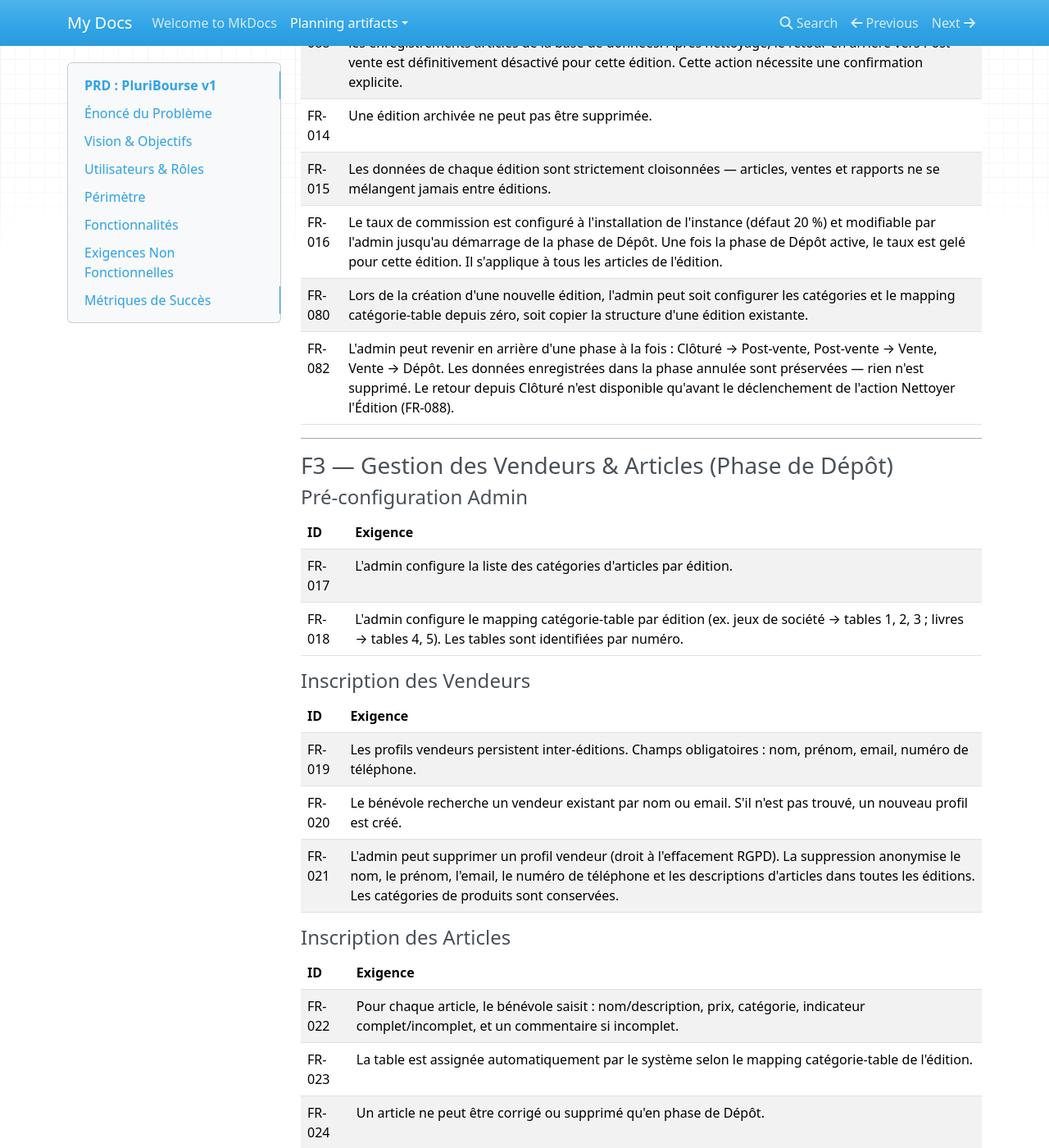
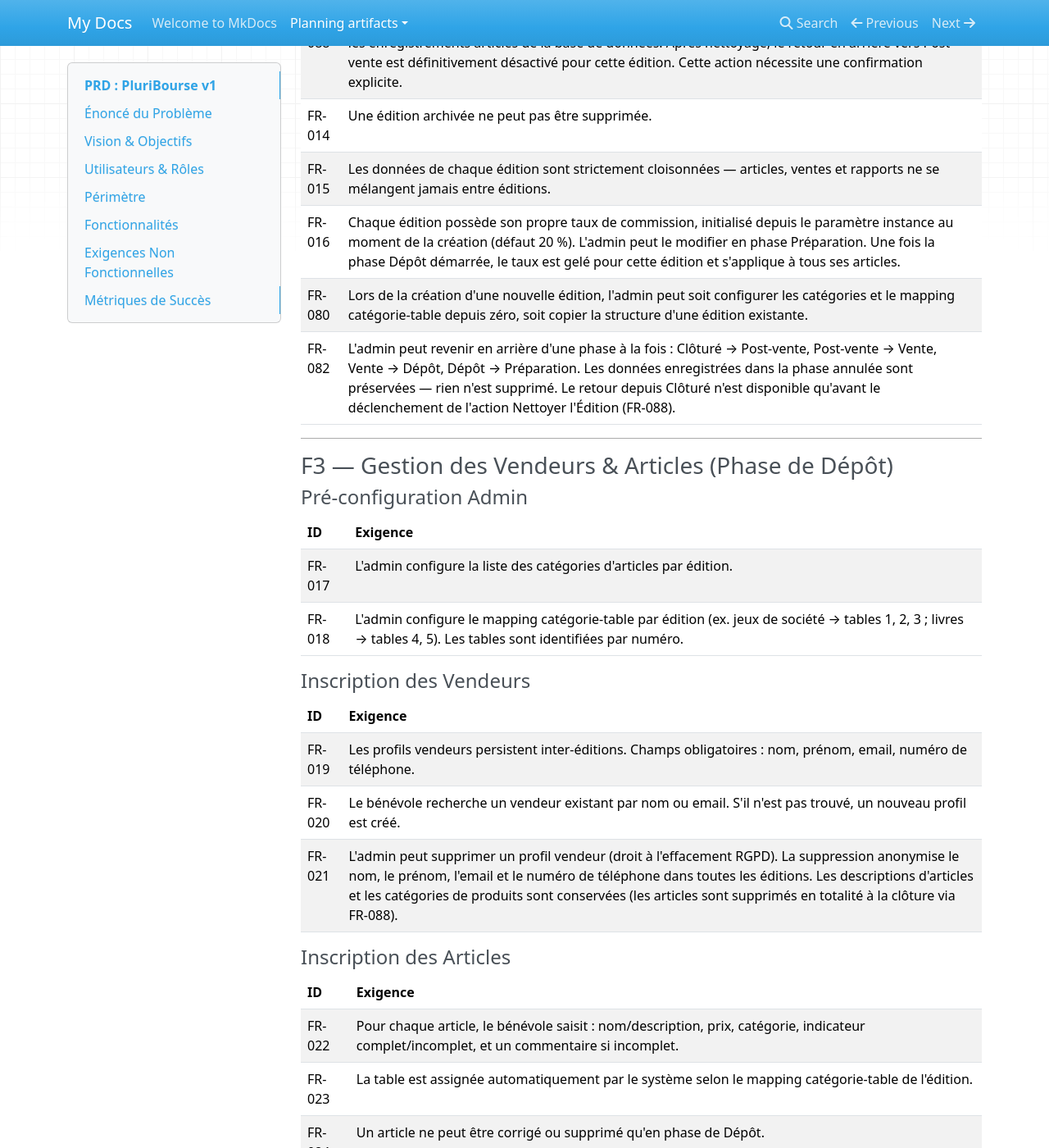
Before and after one commit to Manerial/PluriBourse, an MkDocs documentation site: the page built from _bmad-output/planning-artifacts/prds/prd-PluriBourse-2026-06-08/prd.md, in a window 1280 px wide and 1400 px high, scrolled down 3883 px. Shown: the whole window at 82% size. Built offline with MkDocs 1.6.1, drawn with Linux system fonts in a browser that asks for light colours; nearby versions of some CDN libraries; some of the changed text lies outside the part shown.

Commit message:
Review docs

```diff
--- a/_bmad-output/planning-artifacts/prds/prd-PluriBourse-2026-06-08/prd.md
+++ b/_bmad-output/planning-artifacts/prds/prd-PluriBourse-2026-06-08/prd.md
@@ -31,7 +31,7 @@
 
 | ID | Objectif | Indicateur d'Orientation |
 |---|---|---|
-| G1 | Couvrir le cycle de vie complet de l'événement | Les trois phases (Dépôt → Vente → Post-vente) fonctionnent de bout en bout sans intervention technique |
+| G1 | Couvrir le cycle de vie complet de l'événement | Les quatre phases (Préparation → Dépôt → Vente → Post-vente) fonctionnent de bout en bout sans intervention technique |
 | G2 | Fonctionner sur du matériel modeste | Tourne sur Raspberry Pi 4 (2 Go RAM) sans dégradation notable sous charge événementielle |
 | G3 | Déployable par un utilisateur non technique | Une association peut installer et configurer la plateforme sans développeur, avec le guide seul |
 | G4 | Supporter plusieurs associations indépendantes | Chaque instance est isolée ; le modèle est conçu pour la réplication |
@@ -61,7 +61,7 @@
 
 **Gestion des Événements**
 - Nommage libre des éditions ; plusieurs éditions par an supportées
-- Cycle de vie des phases contrôlé par l'admin : Dépôt → Vente → Post-vente → Clôturé
+- Cycle de vie des phases contrôlé par l'admin : Préparation → Dépôt → Vente → Post-vente → Clôturé
 - Dialogue de confirmation requis pour toute transition de phase (avant ou arrière)
 - Retour en arrière disponible phase par phase ; données toujours préservées
 - Action optionnelle post-clôture « Nettoyer l'Édition » : supprime définitivement les enregistrements articles et désactive le retour en arrière
@@ -110,7 +110,6 @@
 - Migration de données depuis des outils existants
 - Rôle de consultation en lecture seule
 - Mécanisme de sauvegarde/restauration des données
-- Taux de commission modifiable par édition
 
 ---
 
@@ -123,7 +122,7 @@
 | ID | Exigence |
 |---|---|
 | FR-001 | L'interface utilisateur est disponible en anglais et en français. |
-| FR-002 | La langue par défaut de l'interface est détectée depuis le navigateur au premier accès et stockée dans les préférences du compte utilisateur. |
+| FR-002 | La langue par défaut de l'interface est détectée depuis le navigateur et stockée dans les préférences du compte à la première connexion de l'utilisateur. |
 | FR-003 | Chaque utilisateur peut modifier sa préférence de langue dans les paramètres du compte. |
 | FR-004 | Tout le texte de l'interface est externalisé — aucun texte d'interface n'est codé en dur dans le code source. |
 | FR-005 | La langue de tous les documents imprimés (bordereaux de dépôt, factures acheteur, bilans de vente, rapports) est configurée au niveau de l'instance par l'admin. |
@@ -138,16 +137,16 @@
 |---|---|
 | FR-008 | L'admin peut créer une édition avec un nom libre (ex. « Bourse de printemps 2026 », « Vide-grenier novembre »). |
 | FR-009 | Plusieurs éditions peuvent être créées par an. |
-| FR-010 | Une seule édition peut être active à la fois. |
+| FR-010 | Une seule édition peut être active à la fois. Une édition est « active » tant qu'elle est en phase Préparation, Dépôt, Vente ou Post-vente. Une édition Clôturée n'est plus active. |
 | FR-011 | Toute transition de phase — avant ou arrière — nécessite une confirmation explicite de l'admin via un dialogue. |
 | FR-012 | La phase active de l'édition courante est affichée clairement à tous les utilisateurs connectés. |
 | FR-013 | L'admin déclenche la clôture de l'édition via un bouton « Clôturer l'Édition » en phase Post-vente. Tous les documents sont générés en PDF dans les deux langues (EN et FR). L'édition passe en lecture seule. Les enregistrements articles restent en base jusqu'à ce que l'admin déclenche explicitement l'action Nettoyer. |
 | FR-088 | Après clôture, l'admin peut déclencher une action **« Nettoyer l'Édition »** qui supprime définitivement les enregistrements articles de la base de données. Après nettoyage, le retour en arrière vers Post-vente est définitivement désactivé pour cette édition. Cette action nécessite une confirmation explicite. |
 | FR-014 | Une édition archivée ne peut pas être supprimée. |
 | FR-015 | Les données de chaque édition sont strictement cloisonnées — articles, ventes et rapports ne se mélangent jamais entre éditions. |
-| FR-016 | Le taux de commission est configuré à l'installation de l'instance (défaut 20 %) et modifiable par l'admin jusqu'au démarrage de la phase de Dépôt. Une fois la phase de Dépôt active, le taux est gelé pour cette édition. Il s'applique à tous les articles de l'édition. |
+| FR-016 | Chaque édition possède son propre taux de commission, initialisé depuis le paramètre instance au moment de la création (défaut 20 %). L'admin peut le modifier en phase Préparation. Une fois la phase Dépôt démarrée, le taux est gelé pour cette édition et s'applique à tous ses articles. |
 | FR-080 | Lors de la création d'une nouvelle édition, l'admin peut soit configurer les catégories et le mapping catégorie-table depuis zéro, soit copier la structure d'une édition existante. |
-| FR-082 | L'admin peut revenir en arrière d'une phase à la fois : Clôturé → Post-vente, Post-vente → Vente, Vente → Dépôt. Les données enregistrées dans la phase annulée sont préservées — rien n'est supprimé. Le retour depuis Clôturé n'est disponible qu'avant le déclenchement de l'action Nettoyer l'Édition (FR-088). |
+| FR-082 | L'admin peut revenir en arrière d'une phase à la fois : Clôturé → Post-vente, Post-vente → Vente, Vente → Dépôt, Dépôt → Préparation. Les données enregistrées dans la phase annulée sont préservées — rien n'est supprimé. Le retour depuis Clôturé n'est disponible qu'avant le déclenchement de l'action Nettoyer l'Édition (FR-088). |
 
 ---
 
@@ -166,7 +165,7 @@
 |---|---|
 | FR-019 | Les profils vendeurs persistent inter-éditions. Champs obligatoires : nom, prénom, email, numéro de téléphone. |
 | FR-020 | Le bénévole recherche un vendeur existant par nom ou email. S'il n'est pas trouvé, un nouveau profil est créé. |
-| FR-021 | L'admin peut supprimer un profil vendeur (droit à l'effacement RGPD). La suppression anonymise le nom, le prénom, l'email, le numéro de téléphone et les descriptions d'articles dans toutes les éditions. Les catégories de produits sont conservées. |
+| FR-021 | L'admin peut supprimer un profil vendeur (droit à l'effacement RGPD). La suppression anonymise le nom, le prénom, l'email et le numéro de téléphone dans toutes les éditions. Les descriptions d'articles et les catégories de produits sont conservées (les articles sont supprimés en totalité à la clôture via FR-088). |
 
 #### Inscription des Articles
 
@@ -222,6 +221,7 @@
 | FR-047 | Le système bloque la validation du paiement tant que le lot n'est pas complet (tous les N articles scannés). |
 | FR-048 | Une fois complet, le lot est vendu à son prix global de lot. |
 | FR-081 | Si un caissier ne peut pas compléter un lot (article introuvable), il peut retirer le lot entier du panier. Tous les articles du lot déjà scannés sont retirés. |
+| FR-090 | Si l'admin déclenche une transition de phase alors qu'un bénévole a un panier actif, le système annule le panier et affiche un message d'erreur explicite au bénévole. |
 
 ---
 
@@ -303,7 +303,6 @@
 | FR-086 | Le catalogue affiche les articles de l'édition active uniquement. Les données au niveau article ne sont pas disponibles sur les éditions où l'action Nettoyer a été déclenchée. |
 | FR-087 | En phase de Vente, un bénévole peut ajouter un article du catalogue directement au panier courant — solution de repli pour les codes-barres illisibles ou endommagés. Le système empêche l'ajout d'un article déjà vendu ou déjà présent dans le panier courant. |
 | FR-089 | La commission s'applique normalement aux articles vendus avec l'indicateur incomplet. Le prix de vente et le taux de commission ne sont pas modifiés par l'état de complétude de l'article. |
-| FR-090 | Si l'admin déclenche une transition de phase alors qu'un bénévole a un panier actif, le système annule le panier et affiche un message d'erreur explicite au bénévole. |
 
 ---
 
```
Also changed, not shown: other parts of _bmad-output/planning-artifacts/prds/prd-PluriBourse-2026-06-08/prd.md (+5 -5 lines), _bmad-output/planning-artifacts/architecture.md (+5 -4 lines), _bmad-output/planning-artifacts/epics.md (+28 -26 lines), _bmad-output/planning-artifacts/prds/prd-PluriBourse-2026-06-08/addendum.md (+21 -0 lines), _bmad-output/planning-artifacts/ux-designs/ux-PluriBourse-2026-06-09/DESIGN.md (+1 -1 lines), _bmad-output/planning-artifacts/ux-designs/ux-PluriBourse-2026-06-09/EXPERIENCE.md (+7 -5 lines).
